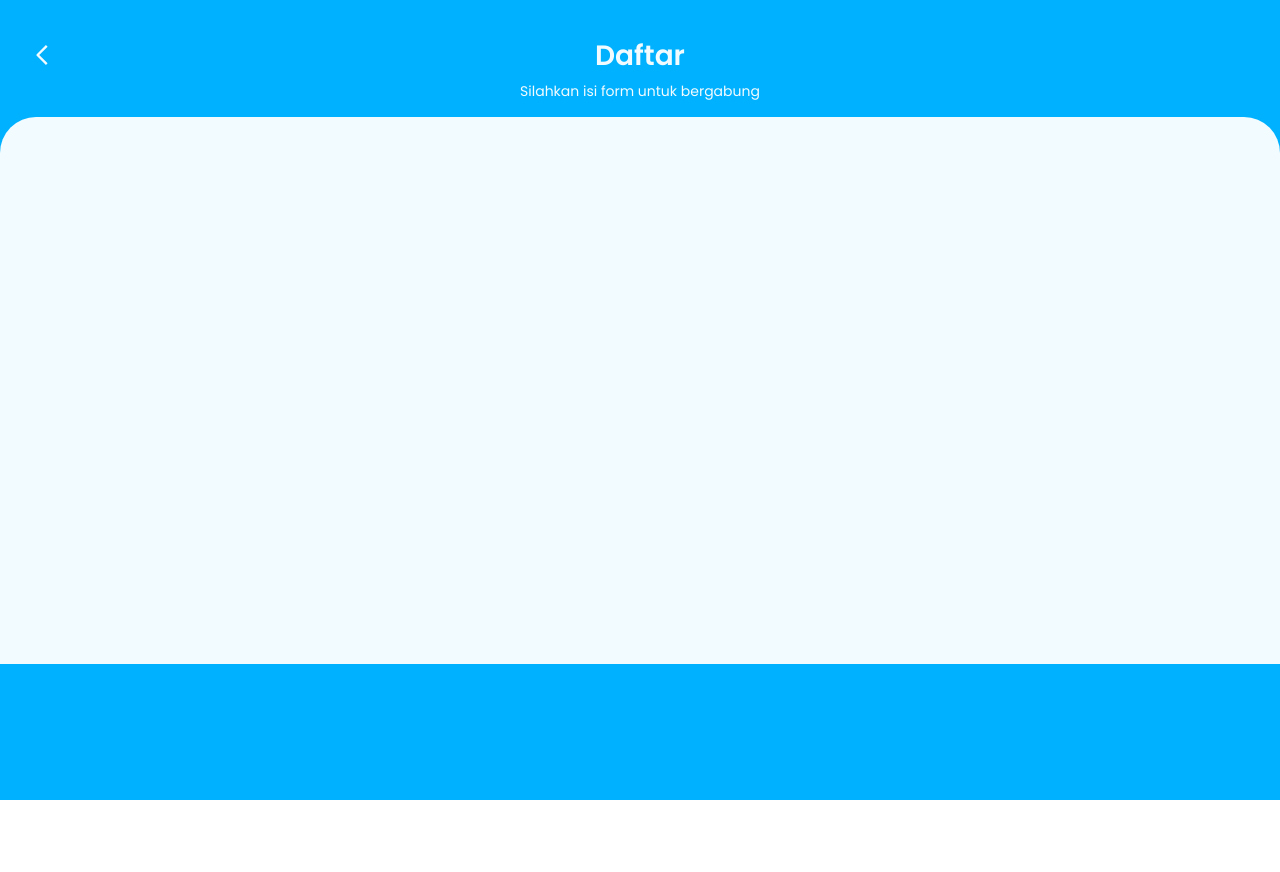
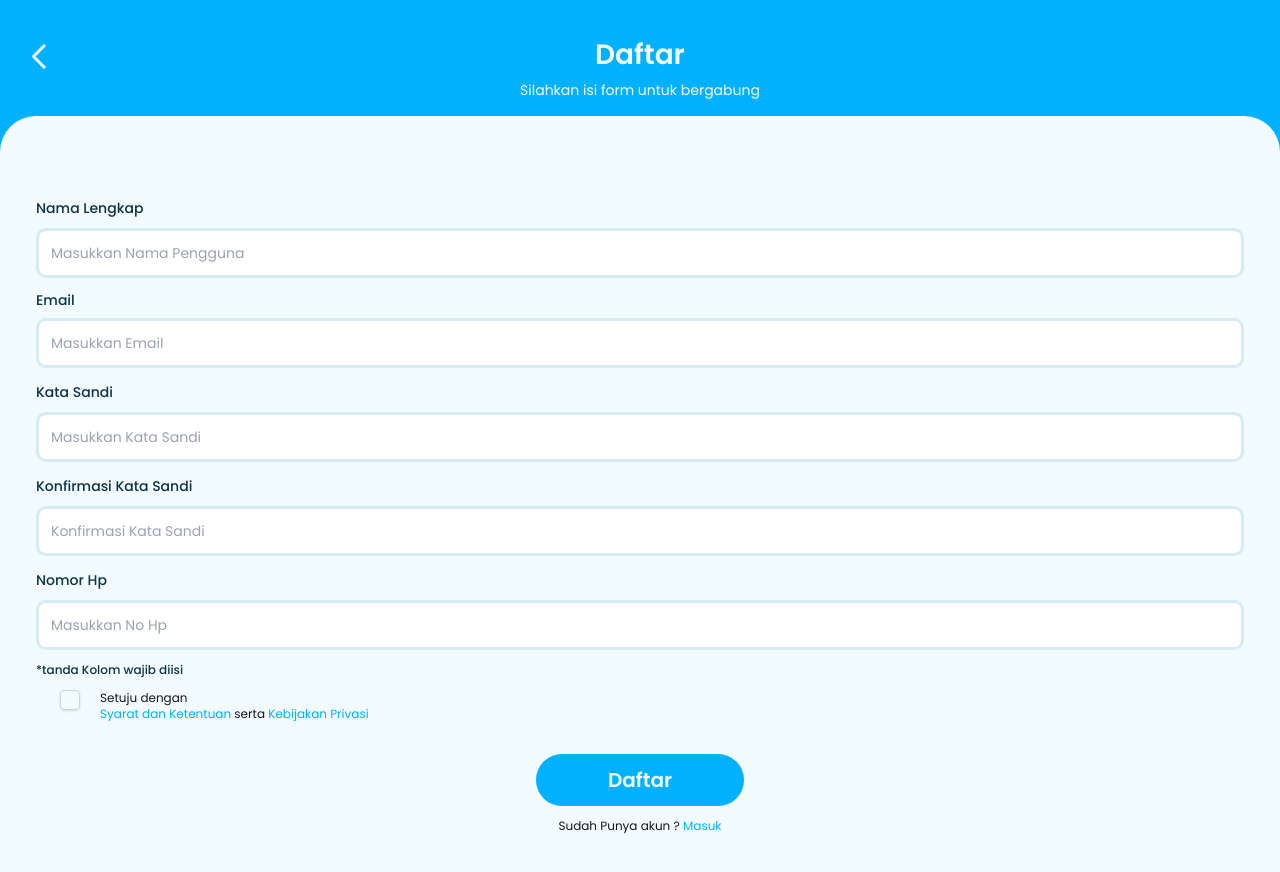
Before and after one commit to derbitrijulian/Web-App-RVM, a Next.js app: page /registration in a window 1280 px wide. Shown: the top 872 px of the page. Before the commit the page ends 800 px from the top, so only its background shows below. Built offline with nearby package versions, Linux system fonts and the light colour scheme.

Commit message:
sign up page

```diff
--- /dev/null
+++ b/src/app/forgot-password/page.js
@@ -0,0 +1,7 @@
+export default function Page() {
+    return (
+        <div>
+            <h1>lupa password</h1>
+        </div>
+    )
+}
--- a/src/app/login/page.js
+++ b/src/app/login/page.js
@@ -6,16 +6,12 @@ export default function Page() {
         <div className="bg-primary h-screen pt-[35px] ">
 
             <div className="flex items-center justify-center">
-                {/* Icon Back */}
-                <button className="absolute left-8 top-[44px]">
-                    <img
-                        src="/svg/image-back.svg"
-                        alt="Back"
-                        className="w-5 h-5"
-                    />
-                </button>
 
-                {/* Heading */}
+                <Link href="/onboarding" className="absolute left-8 top-[44px]">
+                    <Image src="/svg/image-back.svg"
+                        alt="Back" width={14} height={25} />
+                </Link>
+
                 <h1 className="text-bgSecondary font-semibold w-full text-center text-[28px]">
                     Selamat Datang
                 </h1>
@@ -27,7 +23,7 @@ export default function Page() {
 
             <div className="bg-bgSecondary h-[527px] rounded-t-[36px] pt-20 px-9">
                 <div>
-                    <label className="text-text-primary text-sm font-medium">
+                    <label className="text-text-primary text-sm font-medium text-[15px]">
                         Nama Pengguna atau Email
                     </label>
                     <input
@@ -38,15 +34,22 @@ export default function Page() {
                 </div>
 
                 <div className="mt-6">
-                    <label className="text-text-primary text-sm font-medium">
-                        Kata Sandi
+                    <label className="text-text-primary text-sm font-medium text-[15px] flex justify-between">
+                        <span>Kata Sandi</span>
+                        <Link href="/forgot-password">
+                            <p className="text-primary text-[12px] cursor-pointer">
+                                Lupa Password?
+                            </p>
+                        </Link>
                     </label>
+
                     <input
                         type="text"
                         placeholder="Masukkan Kata Sandi"
                         className="mt-2 pl-3 pr-3 w-full p-3 border-[3px] border-secondary rounded-[10px] text-sm focus:outline-none focus:ring-2 focus:ring-primary focus:border-transparent"
                     />
                 </div>
+
                 <div className="grid justify-center gap-3 pt-12 pb-10">
                     <Link href="/login">
                         <button className="py-3 bg-primary rounded-full w-52 text-bgSecondary font-semibold text-xl">Masuk</button>
--- a/src/app/registration/page.js
+++ b/src/app/registration/page.js
@@ -1,15 +1,22 @@
+"use client"
+import Image from "next/image";
+import Link from "next/link";
+import { useState } from "react";
+
 export default function Page() {
+    const [checked, setChecked] = useState(false)
+    const handleChange = () => {
+        setChecked(!checked)
+    }
+
     return (
-        <div className="bg-primary h-screen pt-[35px]">
+        <div className="bg-primary h-screen pt-[34px]">
             <div className="flex items-center justify-center">
 
-                <button className="absolute left-8 top-[45px]">
-                    <img
-                        src="/svg/image-back.svg"
-                        alt="Back"
-                        className="w-5 h-5"
-                    />
-                </button>
+                <Link href="/login" className="absolute left-8 top-[44px]">
+                    <Image src="/svg/image-back.svg"
+                        alt="Back" width={14} height={25} />
+                </Link>
 
                 <h1 className="text-bgSecondary font-semibold w-full text-center text-[28px]">
                     Daftar
@@ -20,9 +27,120 @@ export default function Page() {
                 Silahkan isi form untuk bergabung
             </p>
 
-            <div className="bg-bgSecondary h-[547px] rounded-t-[36px] pt-20 px-9">
+            <form>
+                <div className="bg-bgSecondary h-full rounded-t-[36px] pt-20 px-9">
+                    <div>
+                        <label className="text-text-primary text-sm font-medium required:bg-red-500" htmlFor="email">
+                            Nama Lengkap
+                        </label>
+                        <input
+                            required
+                            type="text"
+                            id="email"
+                            name="email"
+                            placeholder="Masukkan Nama Pengguna"
+                            className="mt-2 pl-3 pr-3 w-full p-3 border-[3px] border-secondary rounded-[10px] text-sm focus:outline-none focus:ring-2 focus:ring-primary focus:border-transparent"
+                        />
+                    </div>
 
-            </div>
+                    <div className="mt-3">
+                        <label className="text-text-primary text-sm font-medium">
+                            <h1>
+                                Email
+                            </h1>
+                        </label>
+                        <input
+                            type="text"
+                            placeholder="Masukkan Email"
+                            className="mt-2 pl-3 pr-3 w-full p-3 border-[3px] border-secondary rounded-[10px] text-sm focus:outline-none focus:ring-2 focus:ring-primary focus:border-transparent"
+                        />
+                    </div>
+
+                    <div className="mt-3">
+                        <label className="text-text-primary text-sm font-medium">
+                            Kata Sandi
+                        </label>
+                        <input
+                            type="text"
+                            placeholder="Masukkan Kata Sandi"
+                            className="mt-2 pl-3 pr-3 w-full p-3 border-[3px] border-secondary rounded-[10px] text-sm focus:outline-none focus:ring-2 focus:ring-primary focus:border-transparent"
+                        />
+                    </div>
+
+                    <div className="mt-3">
+                        <label className="text-text-primary text-sm font-medium">
+                            Konfirmasi Kata Sandi
+                        </label>
+                        <input
+                            type="text"
+                            placeholder="Konfirmasi Kata Sandi"
+                            className="mt-2 pl-3 pr-3 w-full p-3 border-[3px] border-secondary rounded-[10px] text-sm focus:outline-none focus:ring-2 focus:ring-primary focus:border-transparent"
+                        />
+                    </div>
+
+                    <div className="mt-3">
+                        <label className="text-text-primary text-sm font-medium">
+                            Nomor Hp
+                        </label>
+                        <input
+                            type="text"
+                            placeholder="Masukkan No Hp"
+                            className="mt-2 pl-3 pr-3 w-full p-3 border-[3px] border-secondary rounded-[10px] text-sm focus:outline-none focus:ring-2 focus:ring-primary focus:border-transparent"
+                        />
+                    </div>
+                    <div>
+                        <h1 className="text-text-primary text-xs font-medium py-3">
+                            *tanda Kolom wajib diisi
+                        </h1>
+                        <div className="flex items-start gap-5 px-6">
+                            <div className="inline-flex items-center">
+                                <label className="flex items-center cursor-pointer relative">
+                                    <input
+                                        type="checkbox"
+                                        checked={checked}
+                                        onChange={handleChange}
+                                        className="peer h-5 w-5 cursor-pointer transition-all appearance-none rounded shadow hover:shadow-md border border-slate-300 checked:bg-text-primary checked:border-slate-800"
+                                        id="check"
+                                    />
+                                    <span className="absolute text-white opacity-0 peer-checked:opacity-100 top-1/2 left-1/2 transform -translate-x-1/2 -translate-y-1/2 pointer-events-none">
+                                        <svg
+                                            xmlns="http://www.w3.org/2000/svg"
+                                            className="h-3.5 w-3.5"
+                                            viewBox="0 0 20 20"
+                                            fill="currentColor"
+                                            stroke="currentColor"
+                                            strokeWidth="1"
+                                        >
+                                            <path
+                                                fillRule="evenodd"
+                                                d="M16.707 5.293a1 1 0 010 1.414l-8 8a1 1 0 01-1.414 0l-4-4a1 1 0 011.414-1.414L8 12.586l7.293-7.293a1 1 0 011.414 0z"
+                                                clipRule="evenodd"
+                                            />
+                                        </svg>
+                                    </span>
+                                </label>
+                            </div>
+
+                            <div className="text-xs font-normal w-full">
+                                <span>Setuju dengan <br /> </span>
+                                <span><Link href="#" className="hover:underline text-primary">Syarat dan Ketentuan</Link> serta <Link href="#" className="hover:underline text-primary w-full">Kebijakan Privasi</Link> </span>
+                            </div>
+                        </div>
+                    </div>
+                    <div className="grid justify-center gap-3 pt-8 pb-3">
+                        <Link href="/registration">
+                            <button className="py-3 bg-primary rounded-full w-52 text-bgSecondary font-semibold text-xl">Daftar</button>
+                        </Link>
+                    </div>
+                    <div className="text-xs font-normal w-full flex justify-center pb-20">
+                        <span>Sudah Punya akun ?  <Link href="#" className="hover:underline text-primary w-full">Masuk</Link></span>
+                    </div>
+                </div>
+                {/* <button type="submit">
+                    test
+                </button> */}
+            </form>
+
         </div>
     )
 }
```
